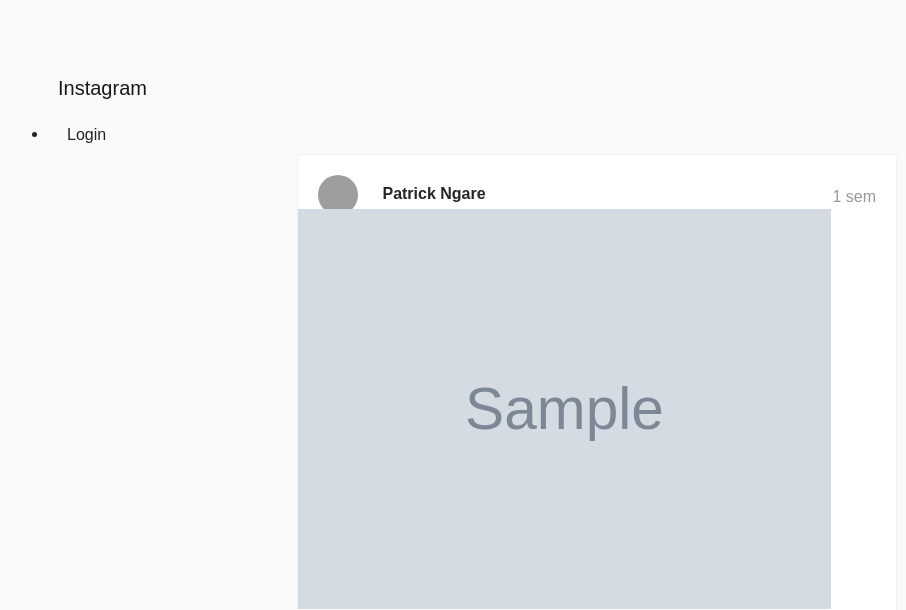
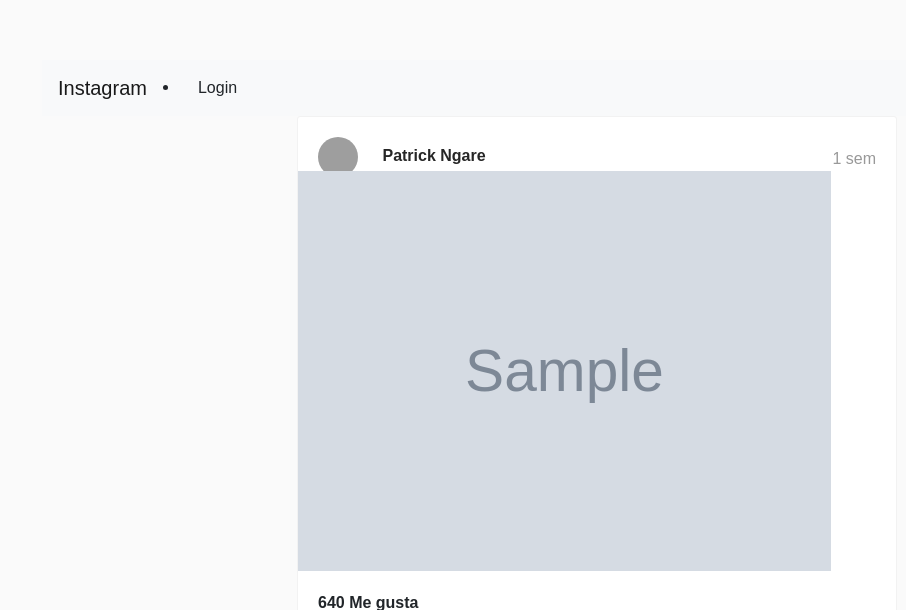
Before and after one commit to PatrickNgare/Instagram-Clone, a Django app: page / in a window 1280 px wide. Shown: the top 610 px of the page, without its empty margins (43-949 px from the left). Run offline with Django 3.2, Linux system fonts and the light colour scheme; tables that the repository leaves empty hold one stand-in row (values such as "Sample post"); grey boxes marked "Sample" are stand-in pictures; some libraries are stand-ins or nearby versions; grey boxes are pictures that could not be loaded.

Commit message:
included log in and out in the navabr

```diff
--- a/instapic/instagram/templates/navbar.html
+++ b/instapic/instagram/templates/navbar.html
@@ -1,10 +1,7 @@
 <div class="container">
   <nav class="navbar navbar-expand-lg navbar-light bg-light">
     <a class="navbar-brand" href="#">Instagram</a>
-  </nav>
-</div>
-<div class="col-sm-6 col-md-6">
-  {% if user.is_authenticated %}
+    {% if user.is_authenticated %}
   <ul>
     <li class="dropdown">
       <a href="#" class="dropdown-toggle btn btn-default" data-toggle="dropdown" role="button" aria-expanded="false">Account
@@ -29,4 +26,5 @@
   </li>
 
   {% endif %}
+  </nav>
 </div>
```
